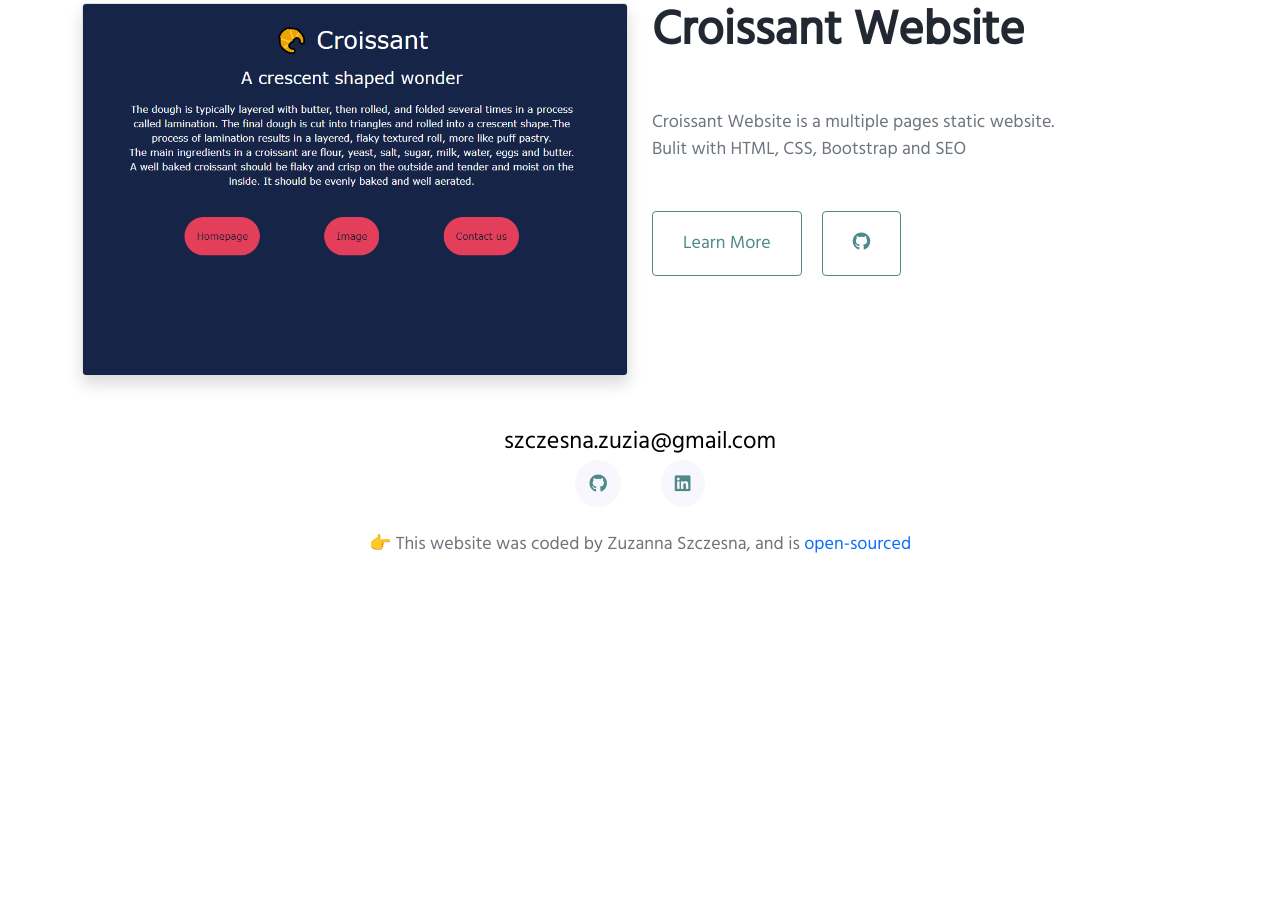
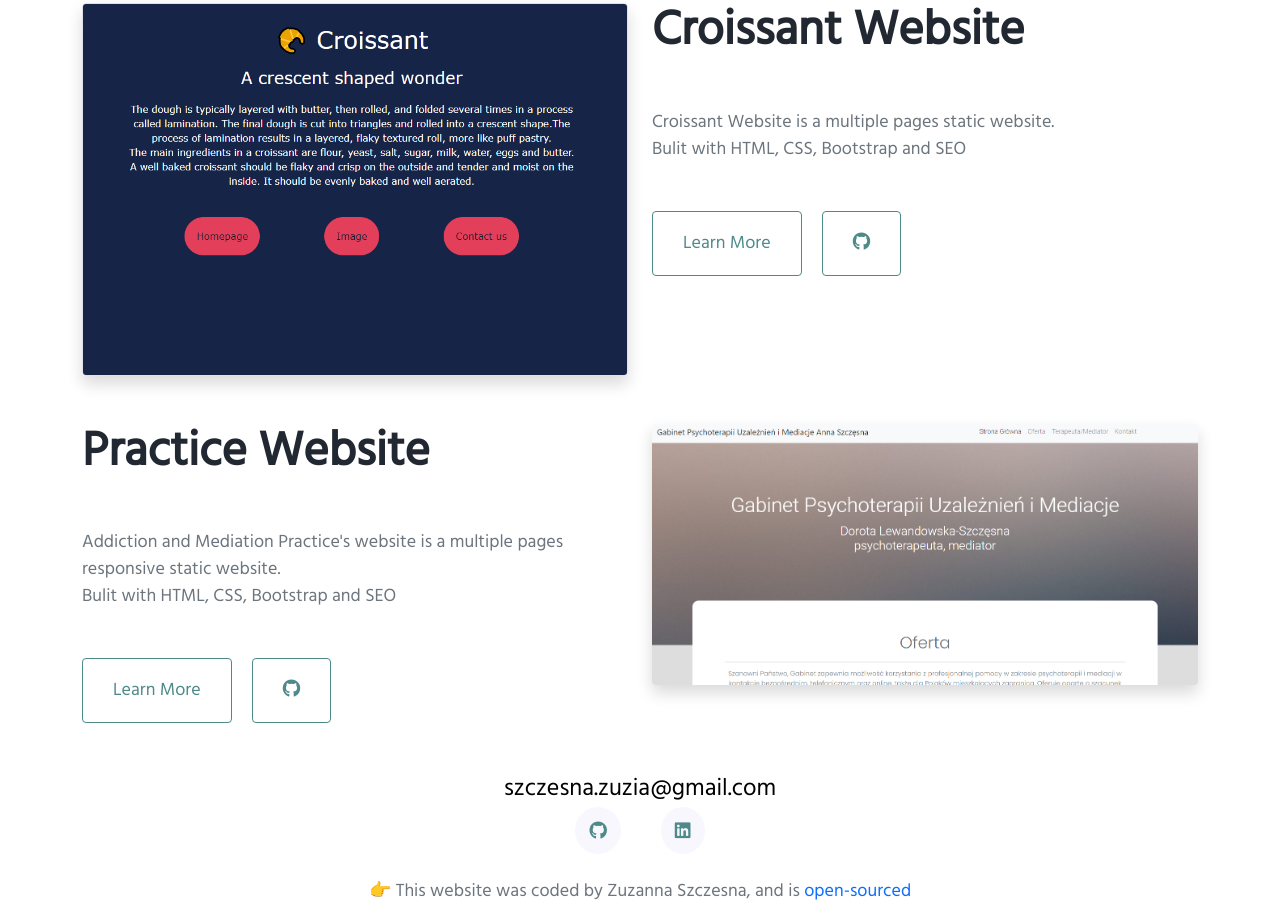
Before and after one commit to zszczesna/portfolio, a plain HTML site: page projects.html in a window 1280 px wide. Shown: the part 1392-2313 px from the top of the page. Before the commit the page ends 1966 px from the top, so only its background shows below. Drawn offline with nearby package versions, Linux system fonts and the light colour scheme.

Commit message:
added practice website grid to projects.html

```diff
--- a/projects.html
+++ b/projects.html
@@ -106,6 +106,24 @@
             </div>
         </div>
     </div>
+    <div class="row mb-5">
+        <div class="col ">
+            <h2 class="mb-5 fw-bold">Practice Website</h2>
+            <p class="mb-5 text-muted">Addiction and Mediation Practice's website is a multiple pages responsive static website.
+                <br />
+                Bulit with HTML, CSS, Bootstrap and SEO
+            </p>
+            <div class="learn-more-centered">
+                <a href="https://romantic-ramanujan-ef3077.netlify.app/" target="blank" title="Practice website"
+                    class="btn btn-learn-more">Learn More</a>
+                <a href="https://github.com/zszczesna/Gabinet" target="blank" title="Link to Github repsoitory"
+                    class="btn btn-learn-more ms-3"><i class="fab fa-github" title="Github icon"></i></a>
+            </div>
+        </div>
+        <div class="col d-none d-lg-block">
+            <img src="/Images/Practice2.png" alt="Practice website" class="img-fluid rounded shadow">
+        </div>
+    </div>
 </div>
 
 
```
Also changed, not shown: images/Practice.png (added), images/Practice2.png (added).
